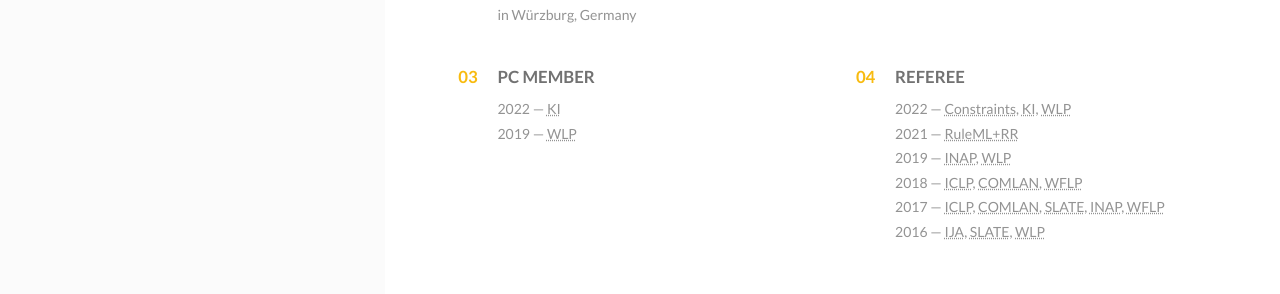
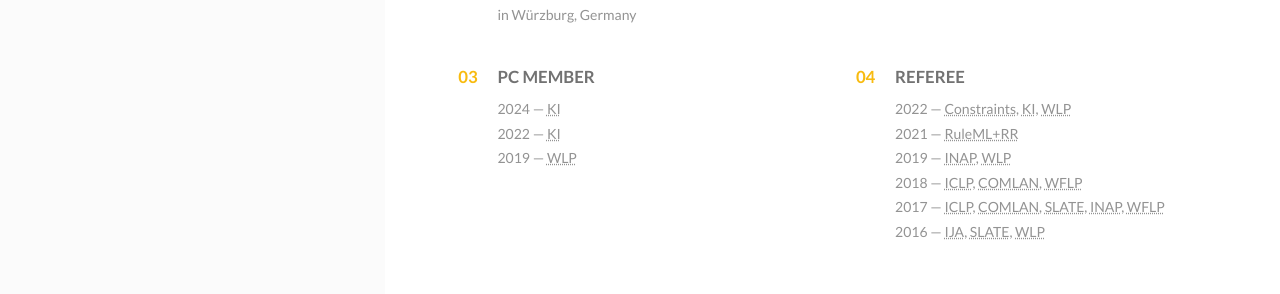
Before and after one commit to fnogatz/fnogatz.github.io, a Jekyll site: the page built from index.html, in a window 1280 px wide and 900 px high, scrolled down 6374 px. Shown: the part 160-454 px from the top of the window. Built offline with Jekyll 4.4.1, drawn with Linux system fonts in a browser that asks for light colours; some web fonts are replaced; comment, search, counter and statistics services are not loaded.

Commit message:
PC Member of KI 2024

```diff
--- a/index.html
+++ b/index.html
@@ -1494,6 +1494,11 @@ layout: home
               <div class="o-media__body o-content__body">
                 <h3>PC Member</h3>
                 <p>
+                  2024 &mdash;
+                  <abbr
+                    title="47th German Conference on Artificial Intelligence (KI 2024)"
+                    >KI</abbr
+                  ><br />
                   2022 &mdash;
                   <abbr
                     title="45th German Conference on Artificial Intelligence (KI 2022)"
```
